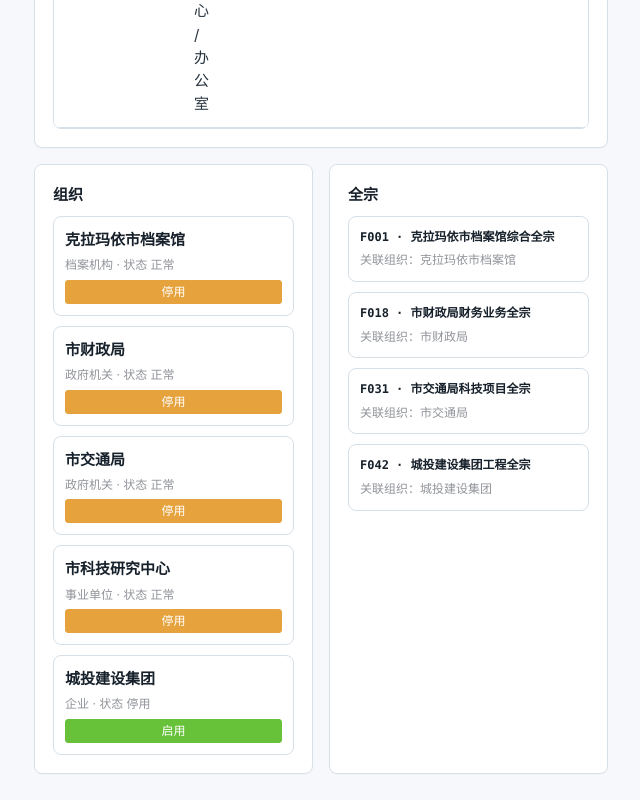
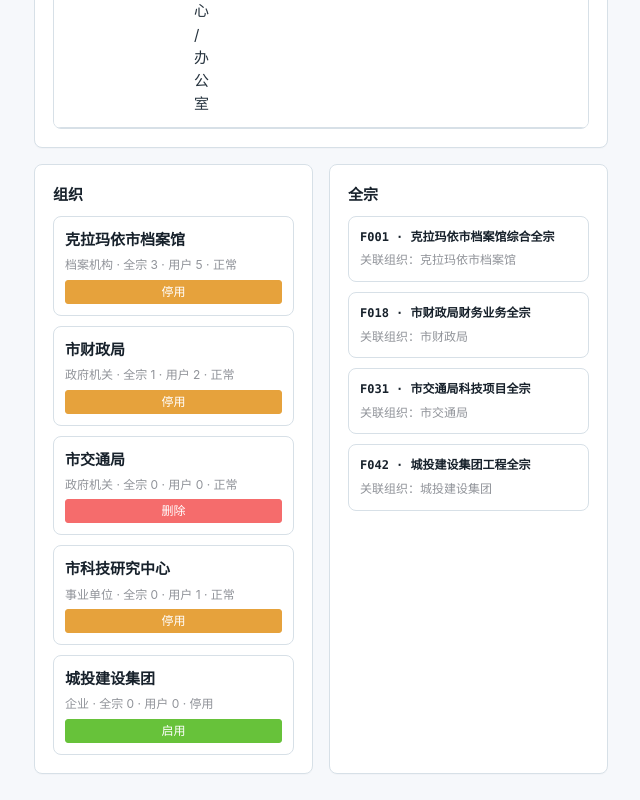
Before and after one commit to gua7gua/Intelligent-file-management-system, a Vue app in the folder frontend/: page /admin/user-management in a window 1280 px wide. Shown: the part 2634-3434 px from the top of the page, without its empty margins (240-880 px from the left). Built offline with nearby package versions, Linux system fonts and the light colour scheme; sample sign-in values are in the browser's storage.

Commit message:
feat(org): 用户管理页组织支持删除与停用切换
对齐全宗页逻辑：组织无关联全宗和用户时显示「删除」（调 DELETE），有关联时显示「停用」。Organization 类型与 mock 补 fondsCount/userCount，对接后端 §17.8。

```diff
--- a/frontend/src/api/organizations.ts
+++ b/frontend/src/api/organizations.ts
@@ -27,3 +27,11 @@ export function updateOrganization(organizationId: number, body: OrganizationUpd
   }
   return request.put(`/admin/organizations/${organizationId}`, body)
 }
+
+/** 删除组织（§17.8，仅 sys_admin；无关联全宗和用户时方可删除，否则后端返回 409） */
+export function deleteOrganization(organizationId: number): Promise<void> {
+  if (USE_MOCK) {
+    return import('@/mock/modules/organizations').then((m) => m.mockDeleteOrganization(organizationId))
+  }
+  return request.delete(`/admin/organizations/${organizationId}`)
+}
--- a/frontend/src/mock/modules/organizations.ts
+++ b/frontend/src/mock/modules/organizations.ts
@@ -2,11 +2,11 @@ import type { Organization, OrganizationCreate, OrganizationParams, Organization
 import type { PageData } from '@/types/api'
 
 const organizations: Organization[] = [
-  { id: 1, orgName: '克拉玛依市档案馆', orgType: 'archive_org', contactName: '李馆长', contactPhone: '0990-6800001', status: 'active' },
-  { id: 2, orgName: '市财政局', orgType: 'government', contactName: '王主任', contactPhone: '0990-6800002', status: 'active' },
-  { id: 3, orgName: '市交通局', orgType: 'government', contactName: '陈科长', contactPhone: '0990-6800003', status: 'active' },
-  { id: 4, orgName: '市科技研究中心', orgType: 'public_institution', contactName: '王工', contactPhone: '0990-6800004', status: 'active' },
-  { id: 5, orgName: '城投建设集团', orgType: 'enterprise', contactName: '刘经理', contactPhone: '0990-6800005', status: 'disabled' },
+  { id: 1, orgName: '克拉玛依市档案馆', orgType: 'archive_org', contactName: '李馆长', contactPhone: '0990-6800001', status: 'active', fondsCount: 3, userCount: 5 },
+  { id: 2, orgName: '市财政局', orgType: 'government', contactName: '王主任', contactPhone: '0990-6800002', status: 'active', fondsCount: 1, userCount: 2 },
+  { id: 3, orgName: '市交通局', orgType: 'government', contactName: '陈科长', contactPhone: '0990-6800003', status: 'active', fondsCount: 0, userCount: 0 },
+  { id: 4, orgName: '市科技研究中心', orgType: 'public_institution', contactName: '王工', contactPhone: '0990-6800004', status: 'active', fondsCount: 0, userCount: 1 },
+  { id: 5, orgName: '城投建设集团', orgType: 'enterprise', contactName: '刘经理', contactPhone: '0990-6800005', status: 'disabled', fondsCount: 0, userCount: 0 },
 ]
 
 let orgSeq = 100
@@ -37,9 +37,21 @@ export function mockCreateOrganization(body: OrganizationCreate): Organization {
     contactName: body.contactName?.trim() || undefined,
     contactPhone: body.contactPhone?.trim() || undefined,
     status: 'active',
+    fondsCount: 0,
+    userCount: 0,
   }
   organizations.push(org)
   return { ...org }
+}
+
+export function mockDeleteOrganization(id: number): void {
+  const idx = organizations.findIndex((o) => o.id === id)
+  if (idx < 0) throw new Error('组织不存在：' + id)
+  const org = organizations[idx]
+  if ((org.fondsCount ?? 0) > 0 || (org.userCount ?? 0) > 0) {
+    throw new Error('存在关联全宗或用户，无法删除，请改用停用')
+  }
+  organizations.splice(idx, 1)
 }
 
 export function mockUpdateOrganization(id: number, body: OrganizationUpdate): Organization {
--- a/frontend/src/types/organization.ts
+++ b/frontend/src/types/organization.ts
@@ -16,6 +16,10 @@ export interface Organization {
   contactName?: string
   contactPhone?: string
   status: 'active' | 'disabled'
+  /** 关联全宗数（未删除），用于判断删除或停用 */
+  fondsCount: number
+  /** 关联用户数（未删除） */
+  userCount: number
 }
 
 /** 新增组织请求体（§17.5） */
--- a/frontend/src/views/admin/user-management/index.vue
+++ b/frontend/src/views/admin/user-management/index.vue
@@ -70,12 +70,19 @@
             <ul class="mini-list">
               <li v-for="o in organizations" :key="o.id">
                 <strong>{{ o.orgName }}</strong>
-                <span class="muted">{{ orgTypeLabel[o.orgType] || o.orgType }} · 状态 {{ o.status === 'active' ? '正常' : '停用' }}</span>
+                <span class="muted">{{ orgTypeLabel[o.orgType] || o.orgType }} · 全宗 {{ o.fondsCount }} · 用户 {{ o.userCount }} · {{ o.status === 'active' ? '正常' : '停用' }}</span>
                 <el-button
+                  v-if="o.status === 'active'"
                   size="small"
-                  :type="o.status === 'active' ? 'warning' : 'success'"
+                  :type="isOrgLinked(o) ? 'warning' : 'danger'"
+                  @click="removeOrDisableOrg(o)"
+                >{{ isOrgLinked(o) ? '停用' : '删除' }}</el-button>
+                <el-button
+                  v-else
+                  size="small"
+                  type="success"
                   @click="toggleOrgStatus(o)"
-                >{{ o.status === 'active' ? '停用' : '启用' }}</el-button>
+                >启用</el-button>
               </li>
             </ul>
           </div>
@@ -172,7 +179,7 @@
 import { computed, onMounted, reactive, ref } from 'vue'
 import { ElMessage, ElMessageBox } from 'element-plus'
 import { createUser, getRoles, getUserDetail, getUsers, resetUserPassword, updateUser, updateUserStatus } from '@/api/user-management'
-import { createOrganization, getOrganizations, updateOrganization } from '@/api/organizations'
+import { createOrganization, deleteOrganization, getOrganizations, updateOrganization } from '@/api/organizations'
 import { getFonds } from '@/api/fonds'
 import type { Role, User } from '@/types/user-management'
 import type { Organization } from '@/types/organization'
@@ -382,7 +389,41 @@ async function submitOrg() {
   }
 }
 
-// 组织停用/启用（§17.7 更新 status；停用而非物理删除，保留历史档案归属）
+// 组织是否有关联（用于决定显示「删除」还是「停用」）
+function isOrgLinked(o: Organization): boolean {
+  return (o.fondsCount ?? 0) > 0 || (o.userCount ?? 0) > 0
+}
+
+// 组织删除/停用（§17.8）：无关联全宗和用户时可删除，有关联则停用
+async function removeOrDisableOrg(o: Organization) {
+  const linked = isOrgLinked(o)
+  const action = linked ? '停用' : '删除'
+  try {
+    await ElMessageBox.confirm(
+      linked
+        ? `组织「${o.orgName}」存在关联全宗或用户，将改为停用？`
+        : `确认删除组织「${o.orgName}」？删除后不可恢复。`,
+      `${action}组织`,
+      { type: 'warning' },
+    )
+  } catch {
+    return
+  }
+  try {
+    if (linked) {
+      await updateOrganization(o.id, { status: 'disabled' })
+    } else {
+      await deleteOrganization(o.id)
+    }
+    ElMessage.success(`已${action}组织。`)
+    const res = await getOrganizations()
+    organizations.value = res.records
+  } catch (e) {
+    ElMessage.error((e as Error).message || `${action}组织失败`)
+  }
+}
+
+// 组织启用（已停用 → 启用；§17.7 更新 status）
 async function toggleOrgStatus(o: Organization) {
   const next: 'active' | 'disabled' = o.status === 'active' ? 'disabled' : 'active'
   const action = next === 'disabled' ? '停用' : '启用'
```
